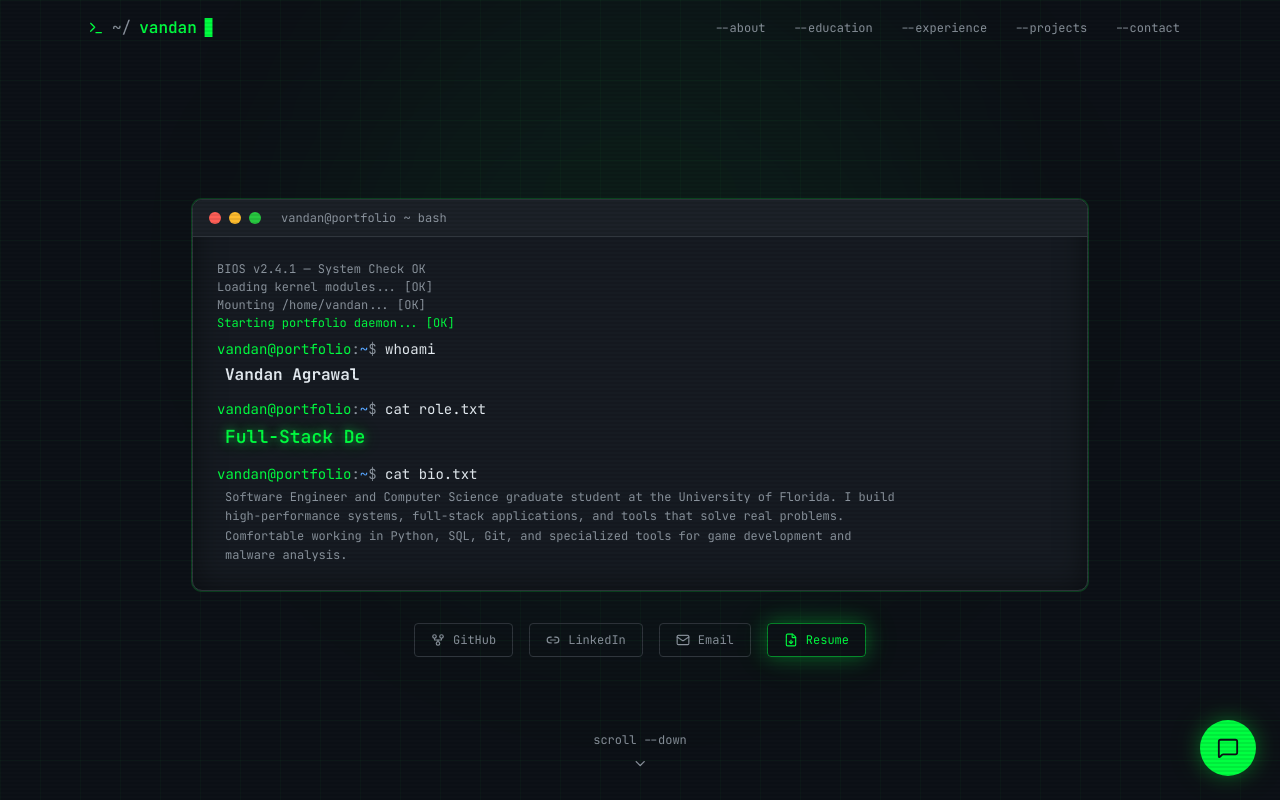
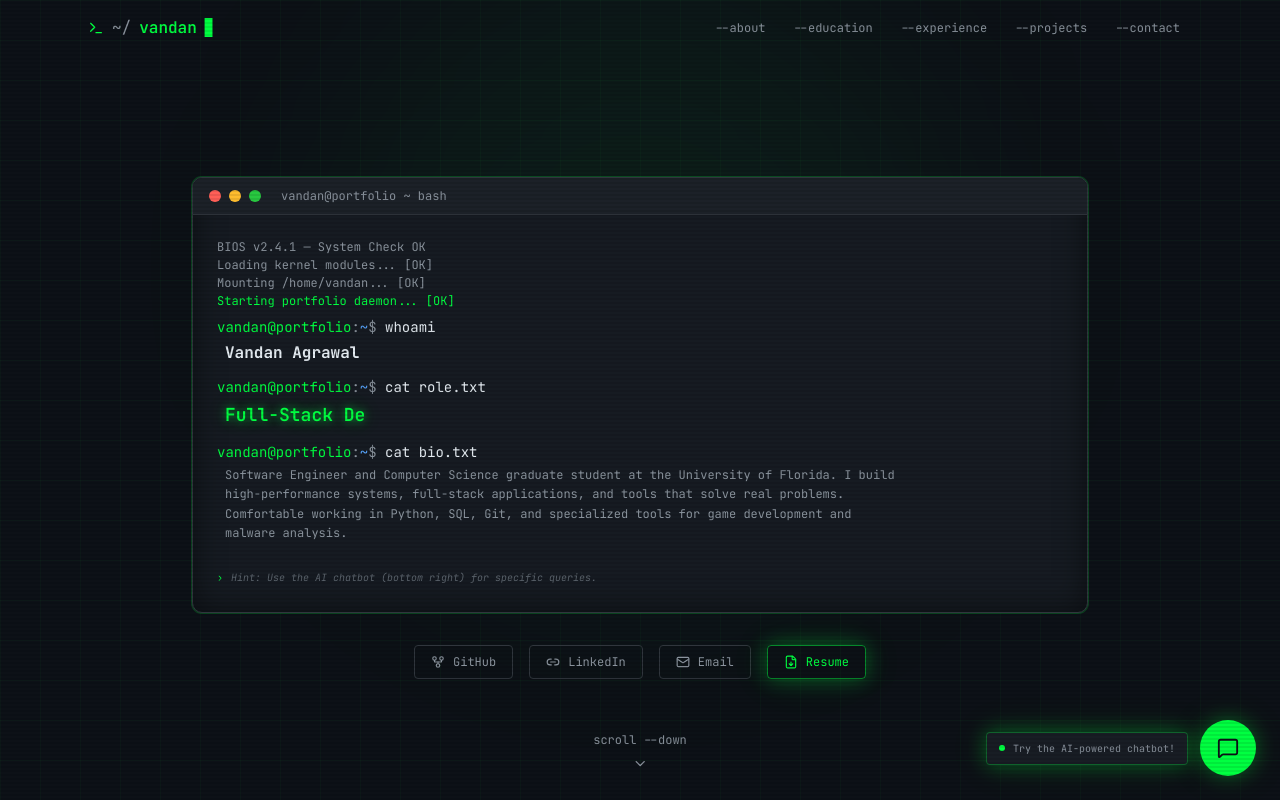
Before and after one commit to 1dan1609/portfolio-site, a Next.js app: page / in a window 1280 px wide. Shown: the top 800 px of the page. Built offline with nearby package versions, Linux system fonts and the light colour scheme.

Commit message:
Hint for chatbox

```diff
--- a/app/components/Chat.tsx
+++ b/app/components/Chat.tsx
@@ -38,7 +38,17 @@ export default function Chat() {
   const [loading, setLoading] = useState(false);
   const messagesEndRef = useRef<HTMLDivElement>(null);
   const inputRef = useRef<HTMLInputElement>(null);
+  const [hasOpened, setHasOpened] = useState(false);
   const chatPanelRef = useRef<HTMLDivElement>(null);
+
+  const handleOpen = () => {
+    setOpen(true);
+  };
+
+  // Set hasOpened whenever chat is opened
+  useEffect(() => {
+    if (open) setHasOpened(true);
+  }, [open]);
 
   // Close chat on click outside
   useEffect(() => {
@@ -132,6 +142,24 @@ export default function Chat() {
   return (
     <>
       {/* FAB button */}
+      <div className="fixed bottom-6 right-6 z-50 flex items-center gap-3">
+        <AnimatePresence>
+          {!open && !hasOpened && (
+            <motion.div
+              initial={{ opacity: 0, x: 20 }}
+              animate={{ opacity: 1, x: 0 }}
+              exit={{ opacity: 0, x: 10 }}
+              transition={{ delay: 3, duration: 0.5 }}
+              className="hidden sm:flex items-center gap-2 bg-bg-elevated/80 backdrop-blur-sm border border-terminal-green/30 px-3 py-2 rounded shadow-glow-green"
+            >
+              <div className="w-1.5 h-1.5 rounded-full bg-terminal-green animate-pulse" />
+              <span className="font-mono text-[10px] text-terminal-muted whitespace-nowrap">
+                Try the AI-powered chatbot!
+              </span>
+            </motion.div>
+          )}
+        </AnimatePresence>
+
         <motion.button
           id="chat-fab"
           initial={{ scale: 0, opacity: 0 }}
@@ -139,12 +167,13 @@ export default function Chat() {
           transition={{ delay: 2.5, type: "spring" }}
           whileHover={{ scale: 1.1 }}
           whileTap={{ scale: 0.95 }}
-        onClick={() => setOpen(true)}
-        className={`fixed bottom-6 right-6 z-50 w-14 h-14 rounded-full bg-terminal-green text-bg-base flex items-center justify-center shadow-glow-green transition-all ${open ? "hidden" : "flex"}`}
+          onClick={handleOpen}
+          className={`w-14 h-14 rounded-full bg-terminal-green text-bg-base flex items-center justify-center shadow-glow-green transition-all ${open ? "hidden" : "flex"}`}
           aria-label="Open chat"
         >
           <MessageSquare size={22} />
         </motion.button>
+      </div>
 
       {/* Chat panel */}
       <AnimatePresence>
--- a/app/components/Hero.tsx
+++ b/app/components/Hero.tsx
@@ -27,7 +27,6 @@ export default function Hero() {
   const [phraseIndex, setPhraseIndex] = useState(0);
   const [displayText, setDisplayText] = useState("");
   const [isDeleting, setIsDeleting] = useState(false);
-
   const { personal } = portfolioData;
 
   // Boot sequence
@@ -181,6 +180,17 @@ export default function Hero() {
                 >
                   {personal.bio}
                 </motion.div>
+                <motion.div
+                  initial={{ opacity: 0 }}
+                  animate={{ opacity: 1 }}
+                  transition={{ delay: 2.0 }}
+                  className="mt-6 flex items-center gap-2 text-terminal-muted/60"
+                >
+                  <span className="text-terminal-green text-[10px]">›</span>
+                  <span className="text-[10px] font-mono italic">
+                    Hint: Use the AI chatbot (bottom right) for specific queries.
+                  </span>
+                </motion.div>
               </>
             )}
           </div>
```
Lines whose indentation alone changed are shown as unchanged.
